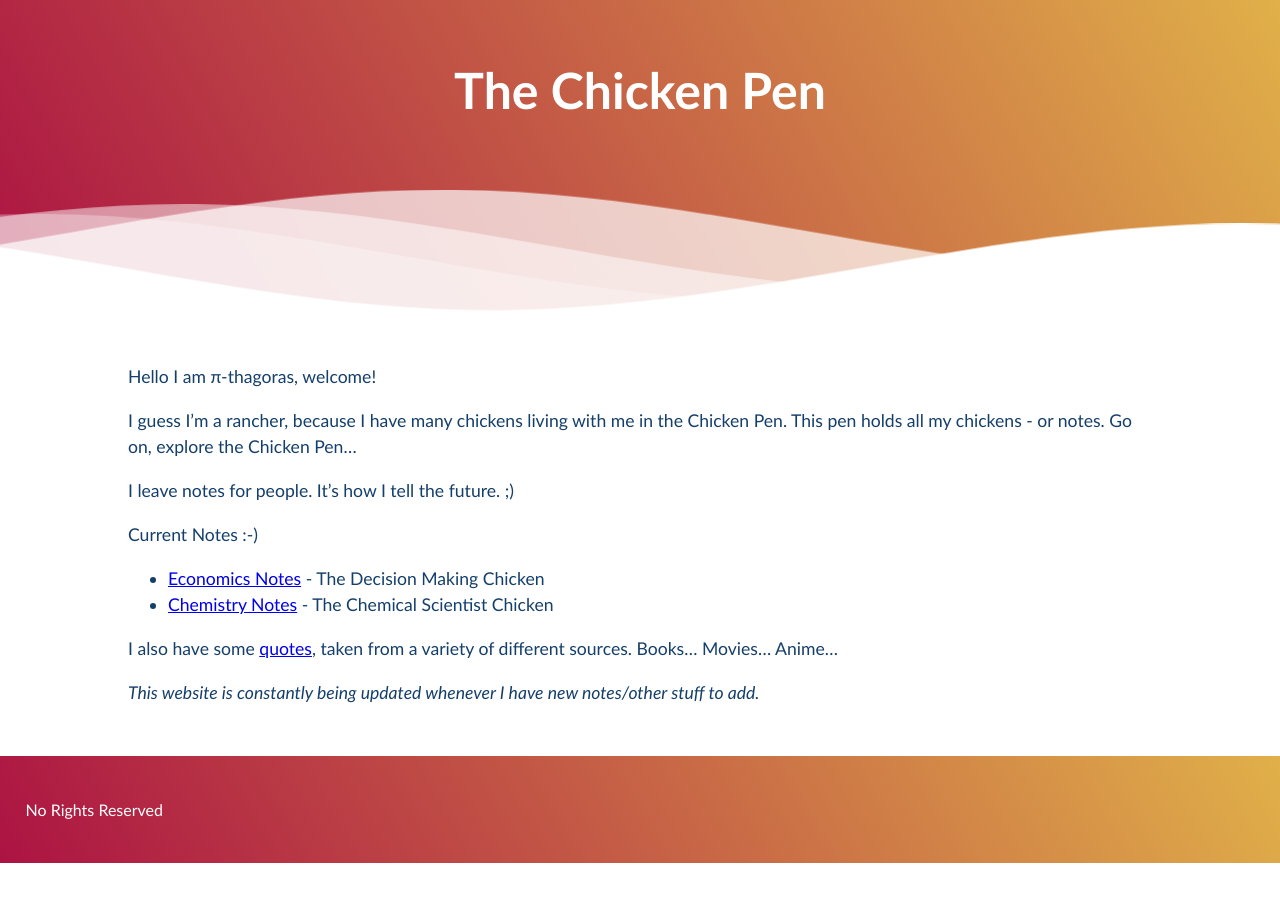
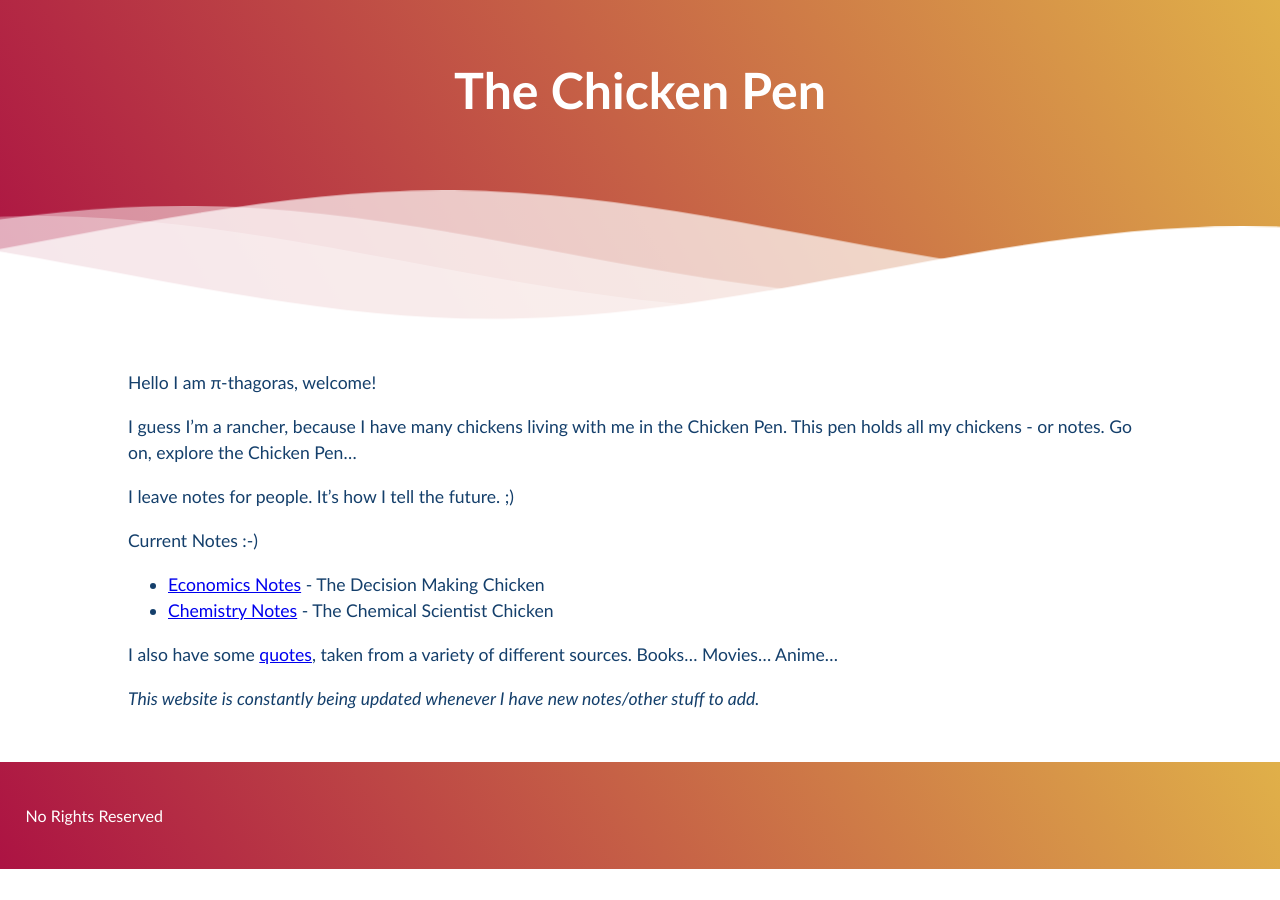
Before and after one commit to Pi-thagoras/the-chicken-pen, a Jekyll site: the page built from index.md, in a window 1280 px wide. Built offline with Jekyll 4.4.1, drawn with Linux system fonts in a browser that asks for light colours.

Commit message:
Wave Gap Fix

```diff
--- a/assets/css/styles.css
+++ b/assets/css/styles.css
@@ -99,8 +99,8 @@
 .waves {
   position:relative;
   width: 100%;
-  height:15vh;
-  margin-bottom:-7px; /*Fix for safari gap*/
+  height:16vh;
+  margin-bottom:-10px; /*Fix for safari gap*/
   min-height:100px;
   max-height:150px;
 }
```
Also changed, not shown: .obsidian/workspace.json.
